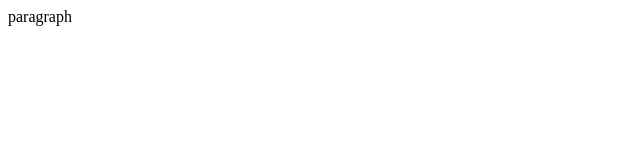
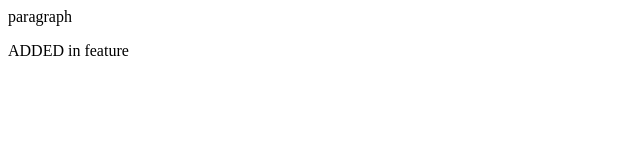
Before and after one commit to HumnaRamzan/try, a plain HTML site: page index.html in a window 1280 px wide. Shown: the whole page, without its empty margins (0-640 px from the left). Drawn offline with Linux system fonts and the light colour scheme.

Commit message:
added in feature

```diff
--- a/index.html
+++ b/index.html
@@ -1 +1,2 @@
 <p>paragraph</p>
+<p>ADDED in feature</p>
```
